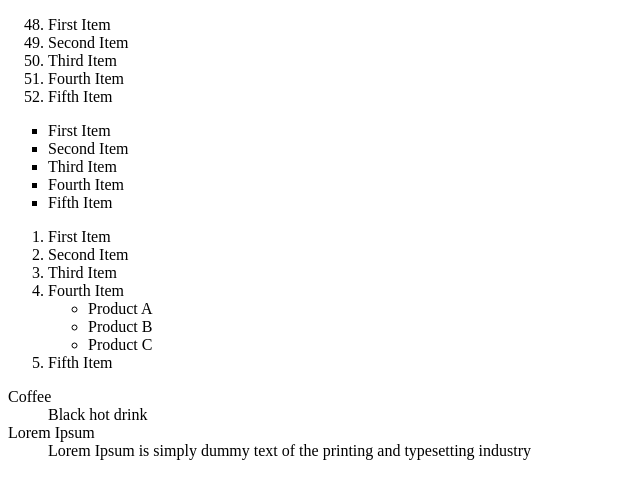
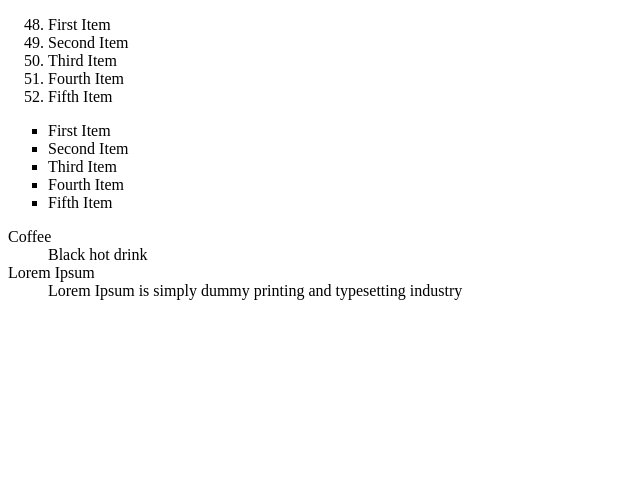
Before and after one commit to creatorscademy/html, a plain HTML site: page index.html in a window 1280 px wide. Shown: the whole page, without its empty margins (0-640 px from the left). Drawn offline with Linux system fonts and the light colour scheme.

Commit message:
Single & Double Line Comments in HTML

```diff
--- a/index.html
+++ b/index.html
@@ -10,7 +10,7 @@
 </head>
 <body>
 
-
+  <!-- Starting Ordered List () -->
   <ol start="48" type="1">
     <li>First Item</li>
     <li>Second Item</li>
@@ -18,8 +18,9 @@
     <li>Fourth Item</li>
     <li>Fifth Item</li>
   </ol>
+  <!-- Ending Ordered List () -->
 
-
+  <!-- Starting Unordered List () -->
   <ul style="list-style-type: square;">
     <li>First Item</li>
     <li>Second Item</li>
@@ -27,8 +28,9 @@
     <li>Fourth Item</li>
     <li>Fifth Item</li>
   </ul>
+    <!-- Ending Unordered List () -->
 
-
+<!--
   <ol type="1">
     <li>First Item</li>
     <li>Second Item</li>
@@ -42,13 +44,13 @@
     </li>
     <li>Fifth Item</li>
   </ol>
-
+-->
 
   <dl>
     <dt>Coffee</dt>
     <dd>Black hot drink</dd>
     <dt>Lorem Ipsum</dt>
-    <dd>Lorem Ipsum is simply dummy text of the printing and typesetting industry</dd>
+    <dd>Lorem Ipsum is simply dummy <!-- text of the --> printing and typesetting industry</dd>
   </dl>
 
 
```
